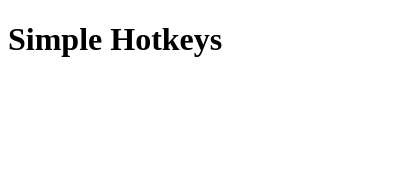
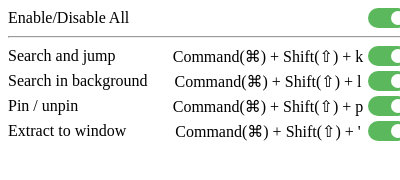
Before and after one commit to liuyang1520/simple-hotkeys, a browser extension: page app/popup.html in a window 400 px wide. Drawn offline with nearby package versions, Linux system fonts and the light colour scheme; files that its build step writes are made by us from their sources.

Commit message:
Add popup and css

```diff
--- a/app/popup.html
+++ b/app/popup.html
@@ -16,7 +16,50 @@
     <!-- endbower -->
     <!-- endbuild -->
 
-    <h1>Simple Hotkeys</h1>
+
+    <div class='global-switch'>
+      <span class='description'>Enable/Disable All</span>
+      <label class='switch'>
+        <input type='checkbox' checked>
+        <span class='slider round'></span>
+      </label>
+    </div>
+    <hr>
+
+    <div class='each-item-switch'>
+      <div class='item' data-type='1'>
+        <span class='description'>Search and jump</span>
+        <span class='shortcut'>Command(⌘) + Shift(⇧) + k</span>
+        <label class='switch'>
+          <input type='checkbox' checked>
+          <span class='slider round'></span>
+        </label>
+      </div>
+      <div class='item' data-type='2'>
+        <span class='description'>Search in background</span>
+        <span class='shortcut'>Command(⌘) + Shift(⇧) + l</span>
+        <label class='switch'>
+          <input type='checkbox' checked>
+          <span class='slider round'></span>
+        </label>
+      </div>
+      <div class='item' data-type='3'>
+        <span class='description'>Pin / unpin</span>
+        <span class='shortcut'>Command(⌘) + Shift(⇧) + p</span>
+        <label class='switch'>
+          <input type='checkbox' checked>
+          <span class='slider round'></span>
+        </label>
+      </div>
+      <div class='item' data-type='4'>
+        <span class='description'>Extract to window</span>
+        <span class='shortcut'>Command(⌘) + Shift(⇧) + '</span>
+        <label class='switch'>
+          <input type='checkbox' checked>
+          <span class='slider round'></span>
+        </label>
+      </div>
+    </div>
 
     <!-- build:js scripts/popup.js -->
     <script src="scripts/popup.js"></script>
--- a/app/scripts.babel/contentscript.js
+++ b/app/scripts.babel/contentscript.js
@@ -28,7 +28,7 @@
 
   function keyUpHandler(e) {
     if (e.keyCode in keyDown) {
-      keyDown[e.keyCode] = false;
+      resetKeyDown();
     }
   }
 
--- a/app/styles.scss/main.scss
+++ b/app/styles.scss/main.scss
@@ -0,0 +1,90 @@
+$switch-width: 40px;
+$switch-height: 20px;
+$slide-size: 14px;
+$switch-disabled-color: #ccc;
+$slide-background-color: white;
+$switch-enabled-color: #5cb85c;
+$_slide-distance: $switch-width - ($switch-height - $slide-size) - $slide-size;
+
+body {
+  min-width: 400px;
+
+  .global-switch, .each-item-switch .item {
+    display: flex;
+    justify-content: space-between;
+    align-items: center;
+  }
+
+  .each-item-switch .item {
+    & + .item {
+      padding-top: 5px;
+    }
+
+    .description {
+      min-width: 40%;
+    }
+
+    .shortcut {
+      min-width: 40%;
+    }
+  }
+}
+
+.switch {
+  position: relative;
+  display: inline-block;
+  width: $switch-width;
+  height: $switch-height;
+
+  input {
+    opacity: 0;
+    width: 0;
+    height: 0;
+
+    &:checked + .slider {
+      background-color: $switch-enabled-color;
+    }
+
+    &:focus + .slider {
+      box-shadow: 0 0 1px $switch-enabled-color;
+    }
+
+    &:checked + .slider:before {
+      -webkit-transform: translateX($_slide-distance);
+      -ms-transform: translateX($_slide-distance);
+      transform: translateX($_slide-distance);
+    }
+  }
+
+  .slider {
+    position: absolute;
+    cursor: pointer;
+    top: 0;
+    left: 0;
+    right: 0;
+    bottom: 0;
+    background-color: $switch-disabled-color;
+    -webkit-transition: .4s;
+    transition: .4s;
+
+    &:before {
+      position: absolute;
+      content: "";
+      height: $slide-size;
+      width: $slide-size;
+      left: ($switch-height - $slide-size) / 2;
+      bottom: ($switch-height - $slide-size) / 2;
+      background-color: $slide-background-color;
+      -webkit-transition: .4s;
+      transition: .4s;
+    }
+
+    &.round {
+      border-radius: $switch-height;
+
+      &:before {
+        border-radius: 50%;
+      }
+    }
+  }
+}
```
Also changed, not shown: app/styles/main.css (deleted), 1 other file.
